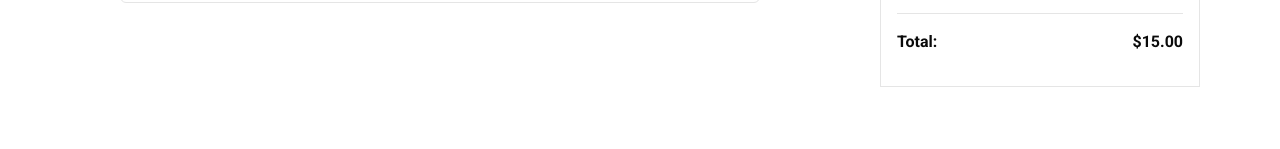
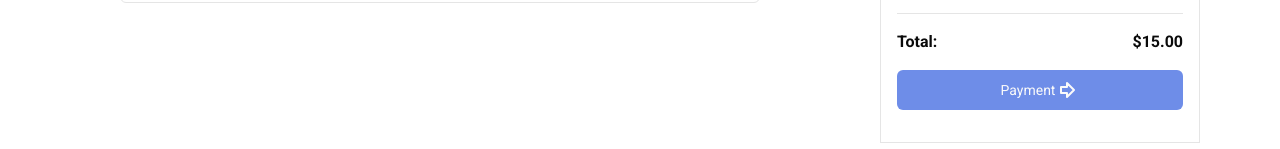
Before and after one commit to thuleanh210903/Grocery-Online-Client, a Next.js app: page /checkout in a window 1280 px wide. Shown: the part 463-612 px from the top of the page. Built offline with nearby package versions, Linux system fonts and the light colour scheme; no server answers; sample sign-in values are in the browser's storage.

Commit message:
feat: Implement checkout page

```diff
--- a/src/app/(routes)/checkout/page.jsx
+++ b/src/app/(routes)/checkout/page.jsx
@@ -4,7 +4,9 @@ import { Input } from "@/components/ui/input";
 import GlobalApi from "@/app/_utils/GlobalApi";
 import { useRouter } from "next/navigation";
 import { PayPalButtons } from "@paypal/react-paypal-js";
-
+import { ArrowBigRight } from "lucide-react";
+import { Button } from "@/components/ui/button";
+import { toast } from "sonner";
 const Checkout = () => {
   const [totalCart, setTotalCart] = useState(0);
   const [cartItemList, setCartItemList] = useState([]);
@@ -44,16 +46,40 @@ const Checkout = () => {
     setSubTotal(total);
   }, [cartItemList]);
 
-
   const calculateTotal = () => {
     const total = subTotal * 0.9 + 15;
     return total.toFixed(2);
   };
 
+  const onApprove = (data) => {
 
-  const onApprove = (data) => {
-    console.log(data)
-  }
+    const totalOrder = calculateTotal()
+    console.log(totalOrder)
+
+    const payload = {
+      data: {
+        paymentId: (data.paymentId).toString(),
+        totalOrder: totalOrder,
+        username: username,
+        email: email,
+        phone: phone,
+        zip: zip,
+        address: address,
+        orderItemList: cartItemList,
+      },
+    };
+    console.log(data);
+    GlobalApi.createOrder(payload, jwt).then((response) => {
+      toast("Order Successfully");
+      cartItemList.forEach((item, index) => {
+        GlobalApi.deleteCartItem(item.id).then(response=> {
+
+        })
+      })
+
+      router.replace('/order-confirmation')
+    });
+  };
   return (
     <div className="">
       <h2 className="p-3 bg-primary text-xl font-bold text-center text-white">
@@ -108,6 +134,8 @@ const Checkout = () => {
               Total: <span>${calculateTotal()}</span>{" "}
             </h2>
 
+            <Button onClick = {() => onApprove({paymentId:123})}>Payment <ArrowBigRight /></Button>
+
               <PayPalButtons
                 style={{ layout: "horizontal" }}
                 onApprove={onApprove}
@@ -126,6 +154,7 @@ const Checkout = () => {
                   });
                 }}
               />
+
           </div>
         </div>
       </div>
--- /dev/null
+++ b/src/app/(routes)/order-confirmation/page.jsx
@@ -0,0 +1,19 @@
+import { CheckCircle2 } from "lucide-react";
+import React from "react";
+import { Button } from "@/components/ui/button";
+const OrderConfirmation = () => {
+  return (
+    <div className="flex justify-center my-20">
+      <div className="border shadow-md flex flex-col justify-center p-20 rounded-md items-center gap-3 px-32">
+        <CheckCircle2 className="h-24 w-24 text-primary" />
+        <h2 className="font-medium text-3xl text-primary">
+          Order successfully
+        </h2>
+        <h2>Thank you so much for order</h2>
+        <Button className="mt-8">Track your order</Button>
+      </div>
+    </div>
+  );
+};
+
+export default OrderConfirmation;
--- a/src/app/_utils/GlobalApi.jsx
+++ b/src/app/_utils/GlobalApi.jsx
@@ -1,7 +1,7 @@
 import axios from "axios";
 
 const axiosClient = axios.create({
-  baseURL: "http://192.168.1.11:1337/api",
+  baseURL: "http://192.168.1.28:1337/api",
 });
 
 const getCategory = () => axiosClient.get("/categories?populate=*");
@@ -64,7 +64,8 @@ const getCartItem = (userId, jwt) =>
         image:
           item.attributes.products?.data[0].attributes.images?.data[0]
             .attributes.url,
-        id: item.id
+        id: item.id,
+        products: item.attributes.products?.data[0].id
       }));
 
       return cartItemList;
@@ -76,6 +77,13 @@ const deleteCartItem = (id, jwt) =>
       Authorization: "Bearer" + jwt,
     },
   });
+
+
+const createOrder = (data,jwt) => axiosClient.post('/orders',data, {
+  headers: {
+    Authorization: "Bearer" + jwt,
+  },
+})
 export default {
   getCategory,
   getCategoryList,
@@ -85,5 +93,6 @@ export default {
   signIn,
   addToCart,
   getCartItem,
-  deleteCartItem
+  deleteCartItem,
+  createOrder
 };
```
Lines whose indentation alone changed are shown as unchanged.
